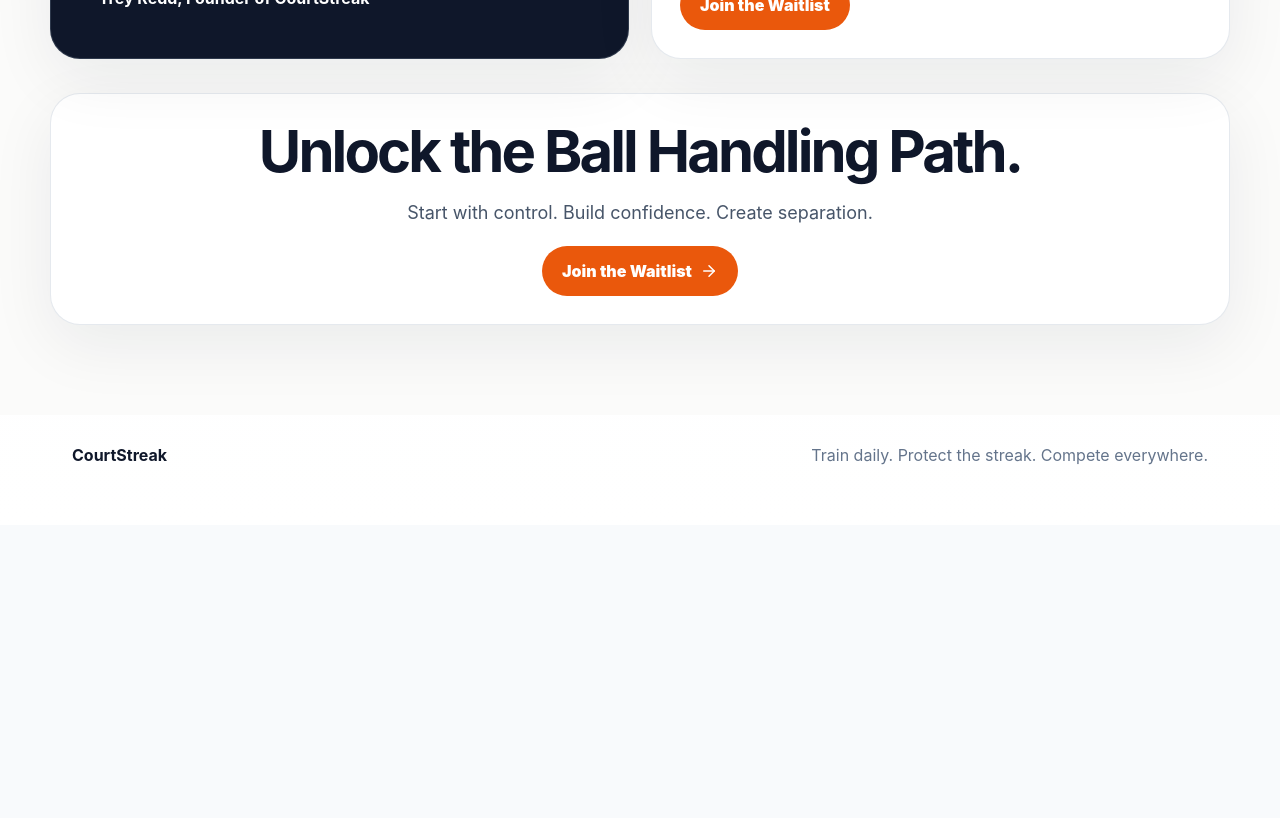
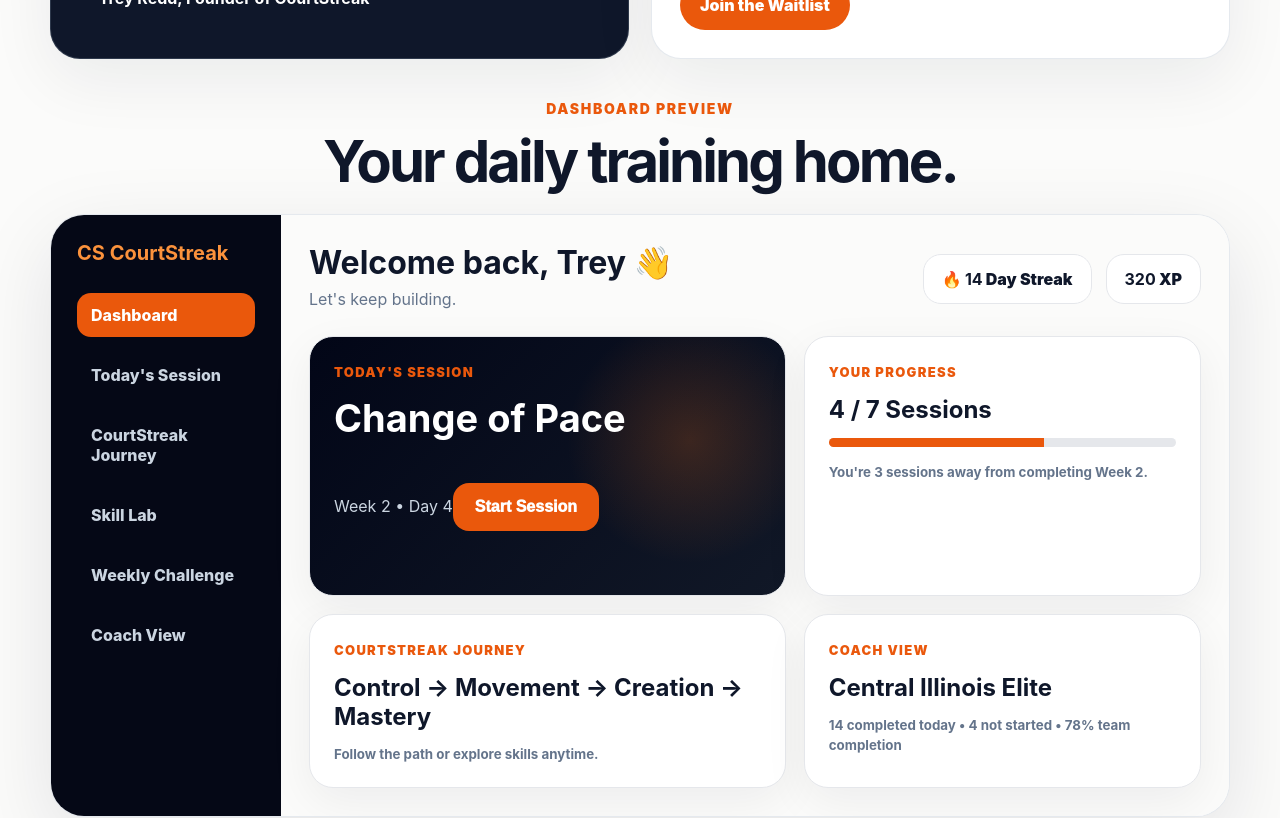
Before and after one commit to ShoreCan/courtstreak-site, a React (Vite) app: page /courtstreak-site/training/ball-handling in a window 1280 px wide. Shown: the part 2720-3538 px from the top of the page. Before the commit the page ends 3245 px from the top, so only its background shows below. Built offline with nearby package versions, Linux system fonts and the light colour scheme; no server answers.

Commit message:
Add dashboard preview to ball handling page

```diff
--- a/src/pages/BallHandling.jsx
+++ b/src/pages/BallHandling.jsx
@@ -135,6 +135,66 @@ export default function BallHandling() {
           </div>
         </section>
 
+        <section className="bh-dashboard-preview">
+          <div className="bh-section-head">
+            <p>Dashboard Preview</p>
+            <h2>Your daily training home.</h2>
+          </div>
+
+          <div className="bh-dashboard-shell">
+            <aside className="dash-side">
+              <strong>CS CourtStreak</strong>
+              <span className="active">Dashboard</span>
+              <span>Today's Session</span>
+              <span>CourtStreak Journey</span>
+              <span>Skill Lab</span>
+              <span>Weekly Challenge</span>
+              <span>Coach View</span>
+            </aside>
+
+            <div className="dash-main">
+              <div className="dash-top">
+                <div>
+                  <h3>Welcome back, Trey 👋</h3>
+                  <p>Let's keep building.</p>
+                </div>
+                <div className="dash-stats">
+                  <span>🔥 <strong>14</strong> Day Streak</span>
+                  <span><strong>320</strong> XP</span>
+                </div>
+              </div>
+
+              <div className="dash-grid">
+                <div className="dash-session">
+                  <p>Today's Session</p>
+                  <h3>Change of Pace</h3>
+                  <span>Week 2 • Day 4</span>
+                  <button>Start Session</button>
+                </div>
+
+                <div className="dash-card">
+                  <p>Your Progress</p>
+                  <h3>4 / 7 Sessions</h3>
+                  <div className="dash-bar"><div></div></div>
+                  <small>You're 3 sessions away from completing Week 2.</small>
+                </div>
+
+                <div className="dash-card">
+                  <p>CourtStreak Journey</p>
+                  <h3>Control → Movement → Creation → Mastery</h3>
+                  <small>Follow the path or explore skills anytime.</small>
+                </div>
+
+                <div className="dash-card">
+                  <p>Coach View</p>
+                  <h3>Central Illinois Elite</h3>
+                  <small>14 completed today • 4 not started • 78% team completion</small>
+                </div>
+              </div>
+            </div>
+          </div>
+        </section>
+
         <section className="bh-final-cta">
           <h2>Unlock the Ball Handling Path.</h2>
           <p>Start with control. Build confidence. Create separation.</p>
--- a/src/styles.css
+++ b/src/styles.css
@@ -2973,3 +2973,179 @@ footer strong { color: #0f172a; }
     grid-template-columns: 1fr;
   }
 }
+
+.bh-dashboard-preview {
+  margin-top: 38px;
+}
+
+.bh-dashboard-shell {
+  display: grid;
+  grid-template-columns: 230px 1fr;
+  gap: 0;
+  background: white;
+  border: 1px solid rgba(148,163,184,.24);
+  border-radius: 34px;
+  overflow: hidden;
+  box-shadow: 0 24px 80px rgba(15,23,42,.10);
+}
+
+.dash-side {
+  background: #050816;
+  color: white;
+  padding: 26px;
+  display: grid;
+  gap: 16px;
+  align-content: start;
+}
+
+.dash-side strong {
+  color: #fb923c;
+  font-size: 20px;
+  margin-bottom: 12px;
+}
+
+.dash-side span {
+  color: #cbd5e1;
+  font-weight: 800;
+  padding: 12px 14px;
+  border-radius: 14px;
+}
+
+.dash-side .active {
+  background: #ea580c;
+  color: white;
+}
+
+.dash-main {
+  padding: 28px;
+  background: #fbfbfa;
+}
+
+.dash-top {
+  display: flex;
+  justify-content: space-between;
+  gap: 18px;
+  align-items: center;
+  margin-bottom: 22px;
+}
+
+.dash-top h3 {
+  font-size: 32px;
+  margin: 0;
+}
+
+.dash-top p {
+  margin: 4px 0 0;
+  color: #64748b;
+}
+
+.dash-stats {
+  display: flex;
+  gap: 14px;
+}
+
+.dash-stats span {
+  background: white;
+  border: 1px solid #e5e7eb;
+  border-radius: 18px;
+  padding: 14px 18px;
+  font-weight: 900;
+}
+
+.dash-grid {
+  display: grid;
+  grid-template-columns: 1.2fr 1fr;
+  gap: 18px;
+}
+
+.dash-session,
+.dash-card {
+  background: white;
+  border: 1px solid #e5e7eb;
+  border-radius: 24px;
+  padding: 24px;
+  box-shadow: 0 14px 45px rgba(15,23,42,.06);
+}
+
+.dash-session {
+  min-height: 260px;
+  background:
+    radial-gradient(circle at 80% 40%, rgba(249,115,22,.20), transparent 30%),
+    linear-gradient(135deg, #020617, #111827);
+  color: white;
+}
+
+.dash-session p,
+.dash-card p {
+  color: #ea580c;
+  text-transform: uppercase;
+  letter-spacing: .1em;
+  font-size: 13px;
+  font-weight: 950;
+  margin: 0 0 12px;
+}
+
+.dash-session h3 {
+  font-size: 38px;
+  margin: 0 0 8px;
+}
+
+.dash-session span {
+  color: #cbd5e1;
+}
+
+.dash-session button {
+  margin-top: 34px;
+  background: #ea580c;
+  color: white;
+  border: none;
+  border-radius: 16px;
+  padding: 15px 22px;
+  font-weight: 950;
+  font-size: 16px;
+}
+
+.dash-card h3 {
+  font-size: 24px;
+  margin: 0 0 12px;
+}
+
+.dash-card small {
+  color: #64748b;
+  font-weight: 750;
+}
+
+.dash-bar {
+  height: 9px;
+  background: #e5e7eb;
+  border-radius: 999px;
+  overflow: hidden;
+  margin: 14px 0;
+}
+
+.dash-bar div {
+  width: 62%;
+  height: 100%;
+  background: #ea580c;
+}
+
+@media (max-width: 900px) {
+  .bh-dashboard-shell,
+  .dash-grid {
+    grid-template-columns: 1fr;
+  }
+
+  .dash-side {
+    display: none;
+  }
+
+  .dash-top {
+    align-items: flex-start;
+    flex-direction: column;
+  }
+
+  .dash-stats {
+    flex-direction: column;
+    width: 100%;
+  }
+}
```
